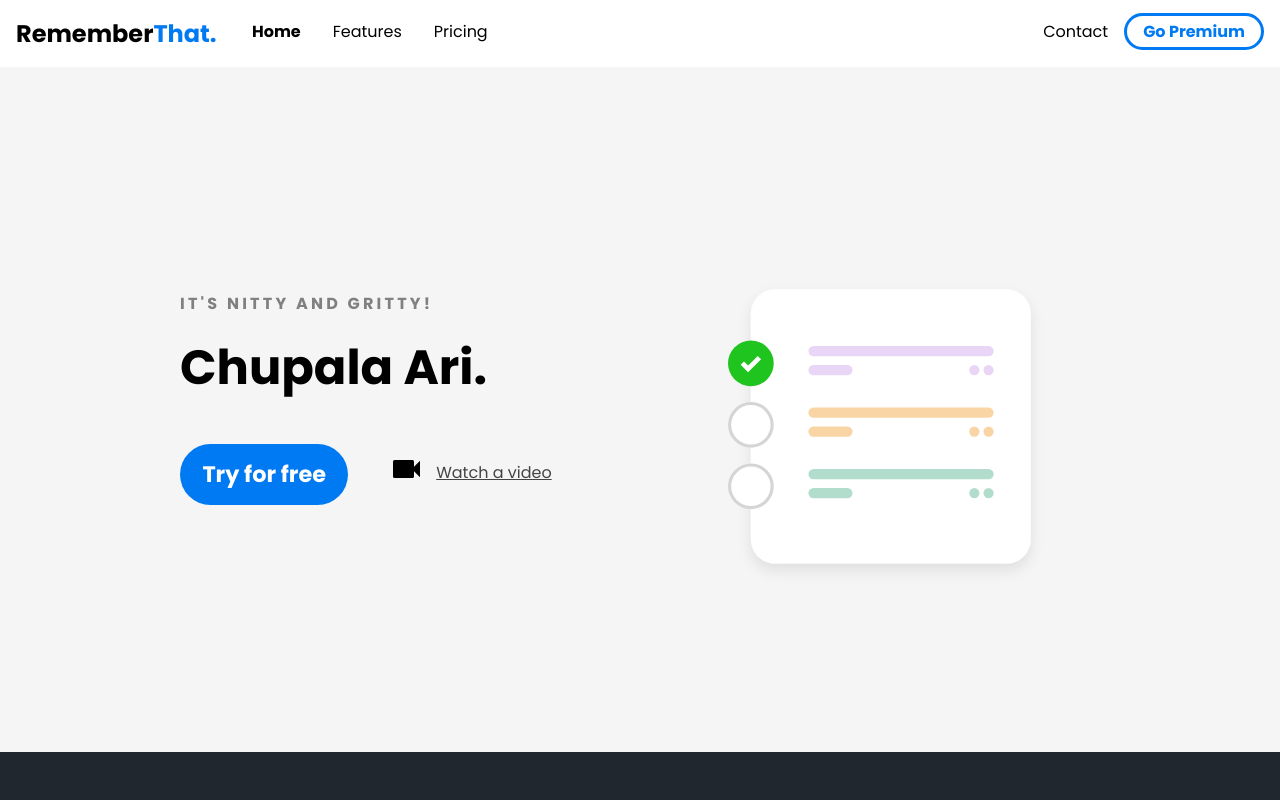
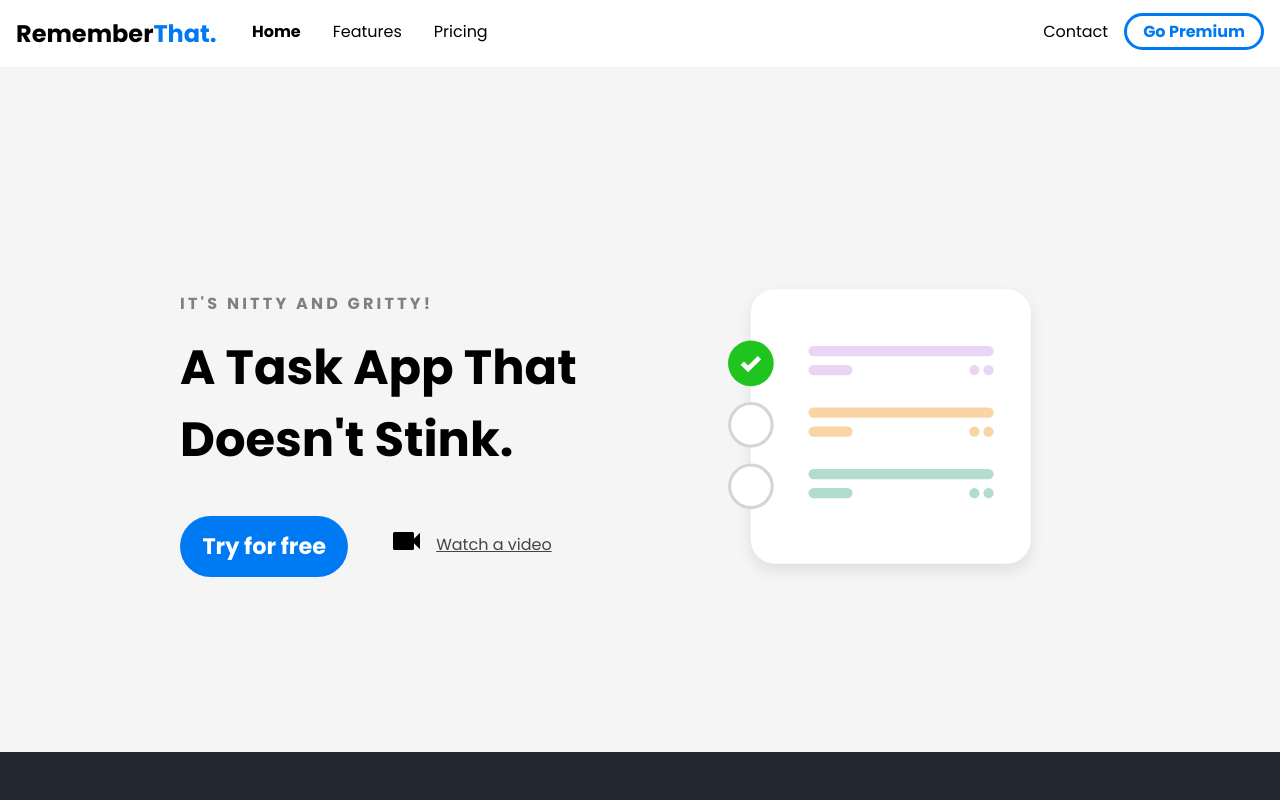
Before and after one commit to dmintzer75/task-web-app.io, a plain HTML site: page index.html in a window 1280 px wide. Shown: the top 800 px of the page. Drawn offline with Linux system fonts and the light colour scheme.

Commit message:
Testing new Title

```diff
--- a/index.html
+++ b/index.html
@@ -64,7 +64,7 @@
       <section class="hero">
         <div class="left-column">
           <p class="subhead">It's nitty and gritty!</p>
-          <h1>Chupala Ari.</h1>
+          <h1>A Task App That Doesn't Stink.</h1>
           <div class="hero-cta">
             <a href="#" class="primary-cta"> Try for free</a>
             <a href="#" class="watch-video-cta">
```
